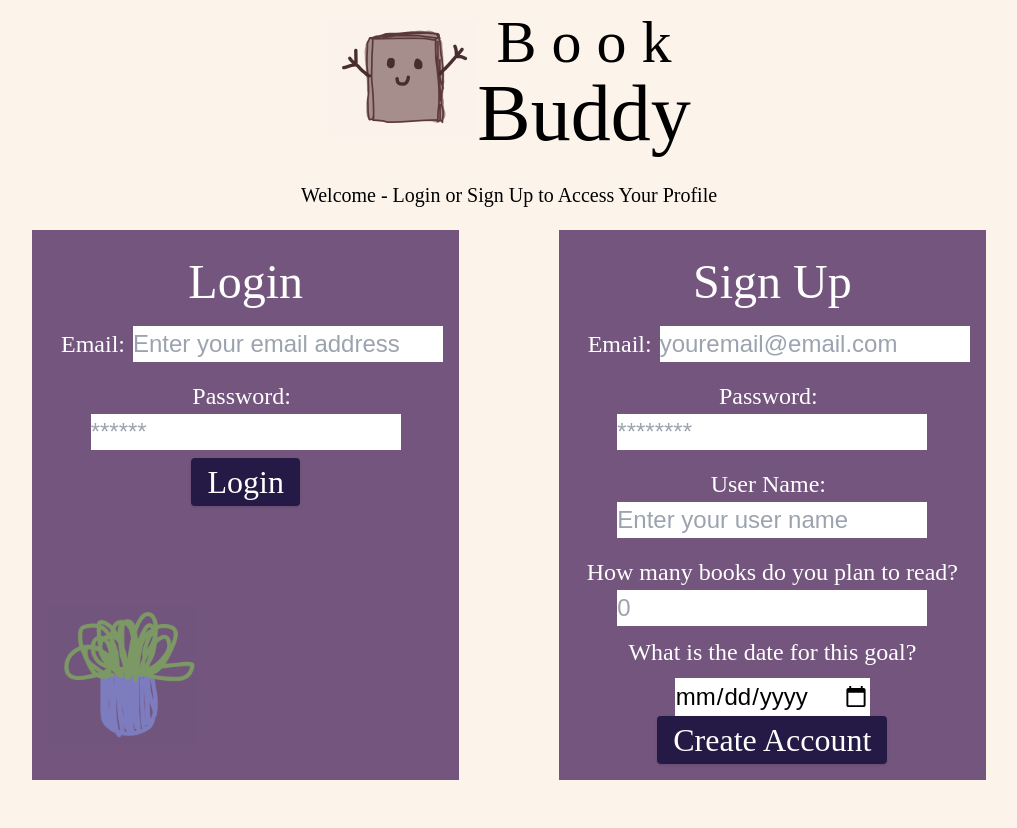
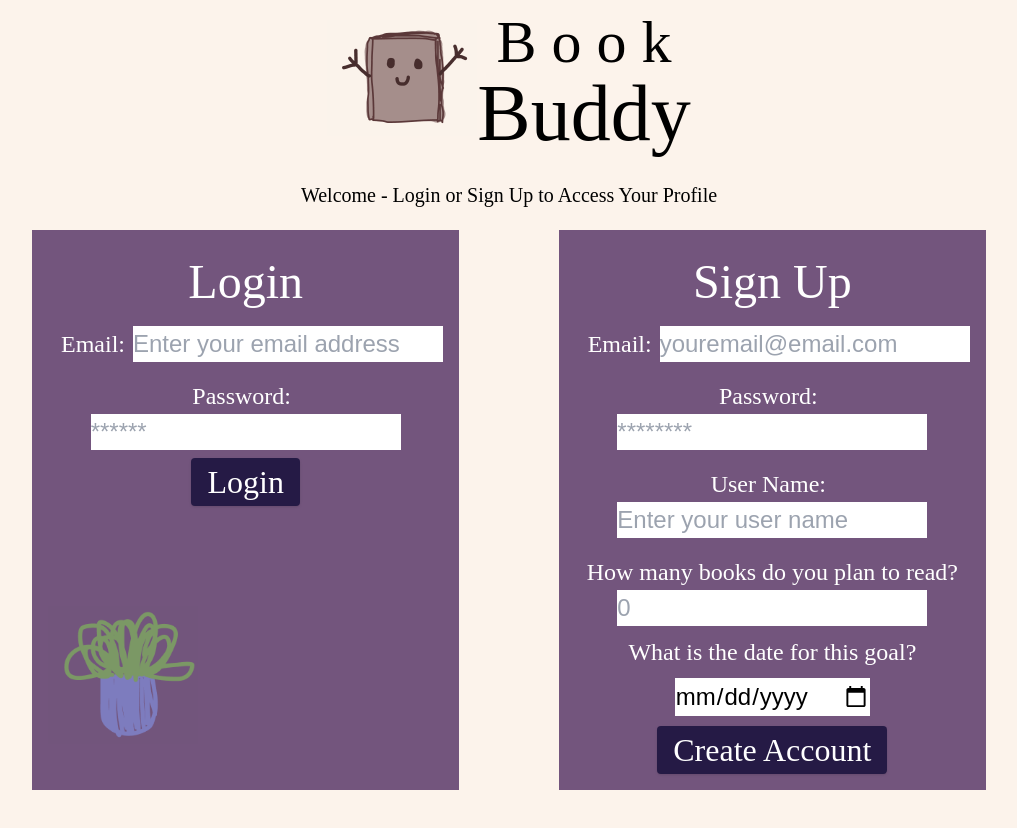
Before and after one commit to CascadeColin/book-buddy, a React (Create React App) app in the folder client/: page / in a window 1280 px wide. Shown: the top 828 px of the page, without its empty margins (131-1148 px from the left). Built offline with nearby package versions, Linux system fonts and the light colour scheme; the HTML template or start-up script is replaced by a standard one; a web font is replaced by a local one.

Commit message:
updated readme signup button margin

```diff
--- a/client/src/components/Signup/index.js
+++ b/client/src/components/Signup/index.js
@@ -26,6 +26,7 @@ const styles = {
     fontFamily: "Italianno",
     color: "white",
     fontSize: "2rem",
+    marginTop: "10px",
   },
 };
 
```
